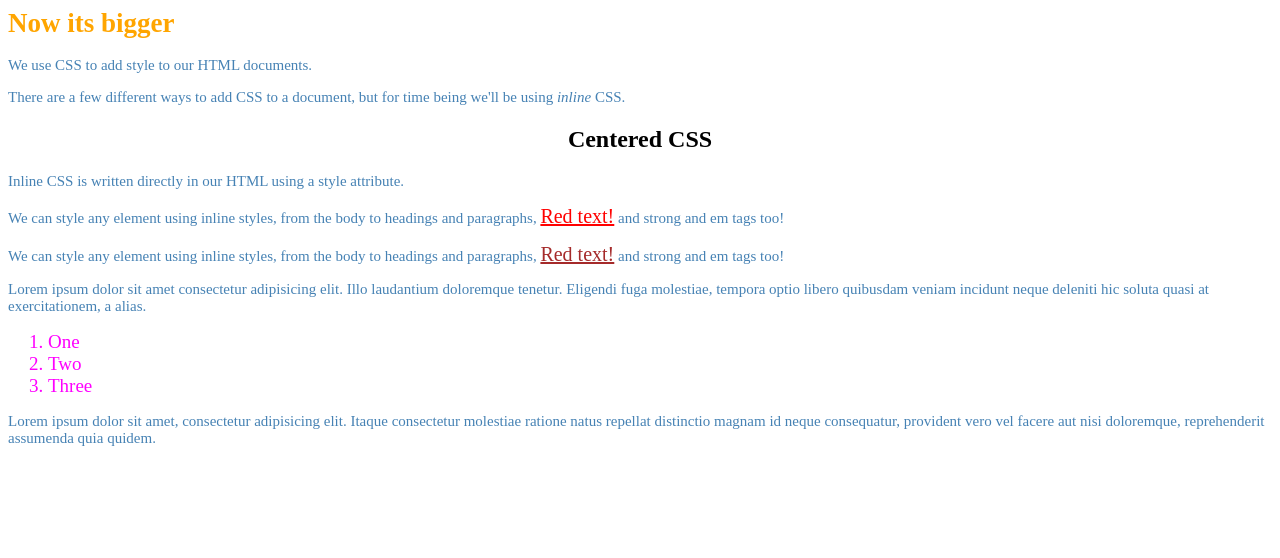
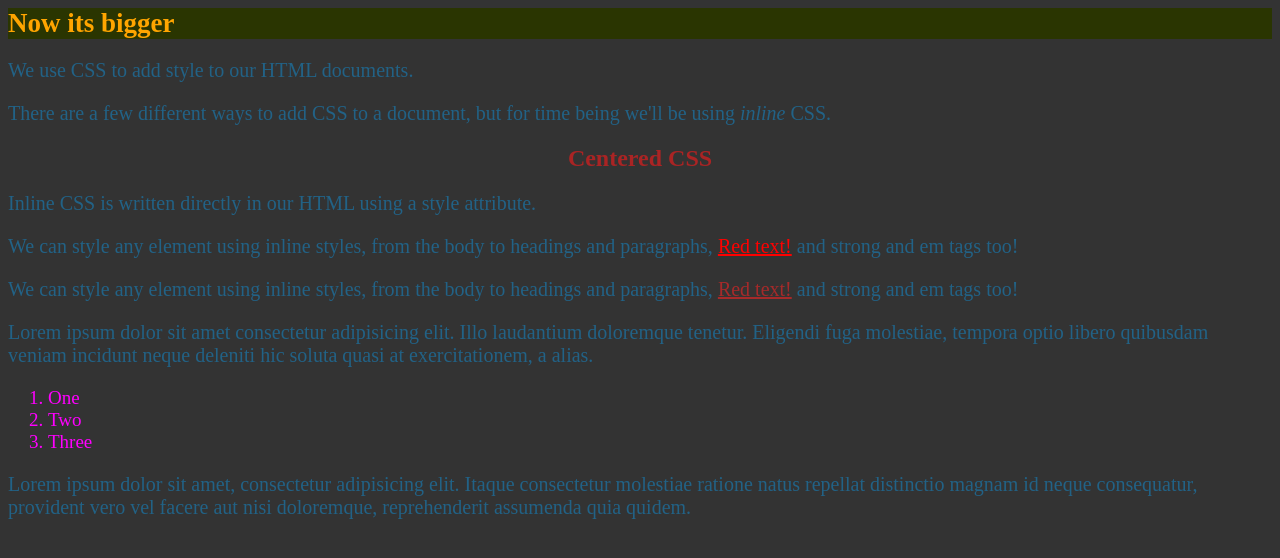
Before and after one commit to cDavid2020/scrimba-intro-html-css, a plain HTML site: page Intro-HTML-CSS/index.html in a window 1280 px wide. Drawn offline with Linux system fonts and the light colour scheme.

Commit message:
Updated notes. Playing with code. Taking screenshots

```diff
--- a/Intro-HTML-CSS/Styles/styles.css
+++ b/Intro-HTML-CSS/Styles/styles.css
@@ -1,19 +1,47 @@
+        body {
+            background: #333;
+            color: rgb(170, 36, 36);
+        }
+
+        /* In the above tag the background gets changed to black 333. The "color" always refers to text. The color only gets applied to "centered CSS" because it the things below it specify the text color. The stuff at the bottom always superceeds the stuff above it when referring to CSS*/
+
         h1 {
             color: orange;
             font-size: 27px;
+            background-color: rgb(42, 53, 1);
         }
 
         p {
-            font-size: 15px;
-            color: steelblue;
+            font-size: 20px;
+            color: rgb(34, 98, 134);
         }
 
         li {
             font-size: 19px;
             color: magenta;
+            background-color: #333;
         }
 
         a {
             color: brown;
             font-size: 20px;
         }
+
+
+
+        /* An ID (.)will always override a Class(#) if they both select the same thing. In the below example, .subtitle will always override #section-intro.
+
+        /* FOR EXAMPLE - /* <h2 class="subtitle" id="section-intro">Orbit and rotation</h2>  */
+
+        /* Scrimba recommends not to use IDs but to use Classes. You're lowering the cognitive load and have to think. Should this be an ID or should this be a class. JUST AVOID IDs. It adds complexity where it needs not be. Big companies avoid using IDS. STICK TO USING CLASSES */
+
+        /* <p class="intro">Mars is the fourth planet from the Sun and the second-smallest planet in the Solar System after Mercury. </p>.
+
+        /* What does writing <p class="intro"👆 do. It selects every p tag on a page.*/
+        /* How do i link it? In the css style sheet like such 👇*/
+
+        /* .intro {
+            font-size: 24px;
+        } */
+
+        /* Now everything wrapped in a P tag get a font-size of 24px */
```
